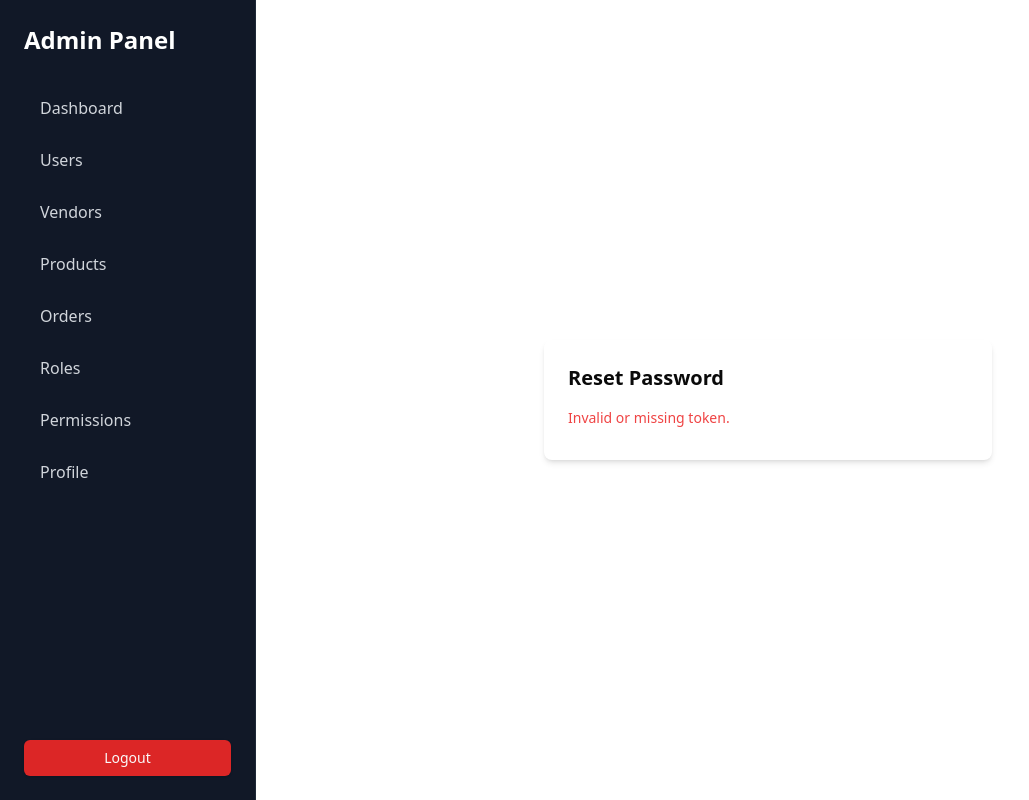
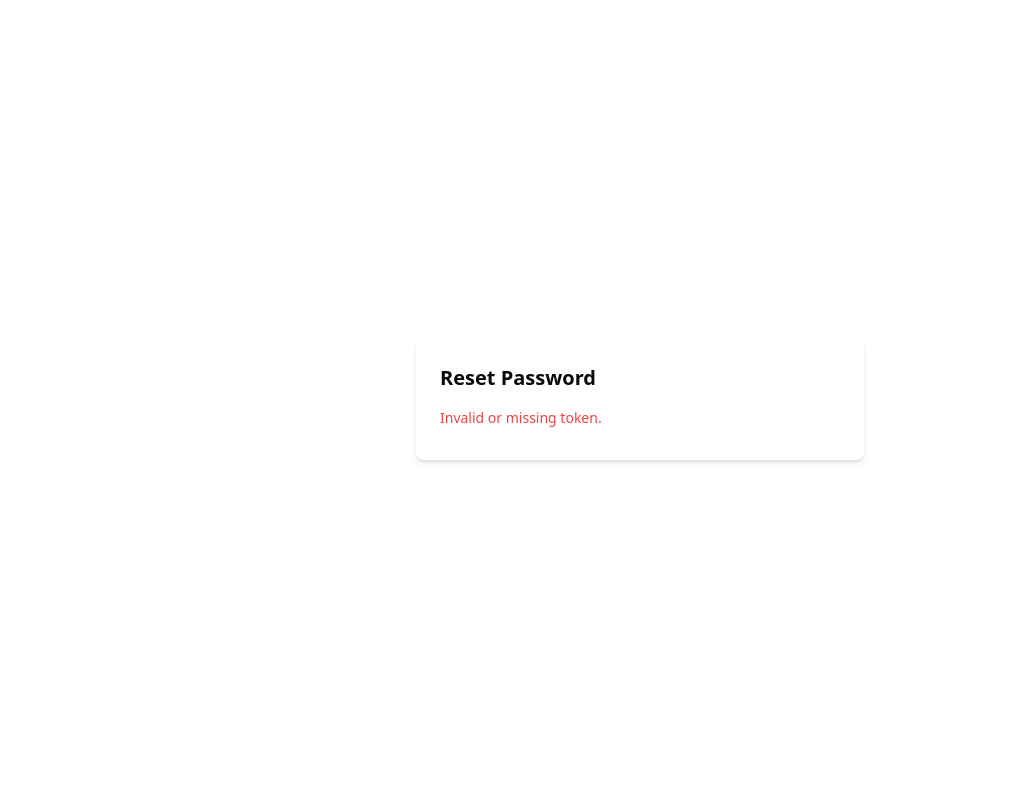
Before and after one commit to AtharvaC1810/employee-login, a Next.js app in the folder frontend-app/: page /reset-password in a window 1280 px wide. Shown: the whole page, without its empty margins (0-1029 px from the left). Built offline with nearby package versions, Linux system fonts and the light colour scheme.

Commit message:
corrected sidebar

```diff
--- a/frontend-app/src/app/layout.tsx
+++ b/frontend-app/src/app/layout.tsx
@@ -7,7 +7,7 @@ import { usePathname } from "next/navigation";
 export default function RootLayout({ children }: { children: React.ReactNode }) {
   const pathname = usePathname();
 
-  const publicPages = ["/login", "/register"];
+  const publicPages = ["/login", "/register", "/forgot-password", "/reset-password"];
 
   const showSidebar = !publicPages.includes(pathname);
 
```
